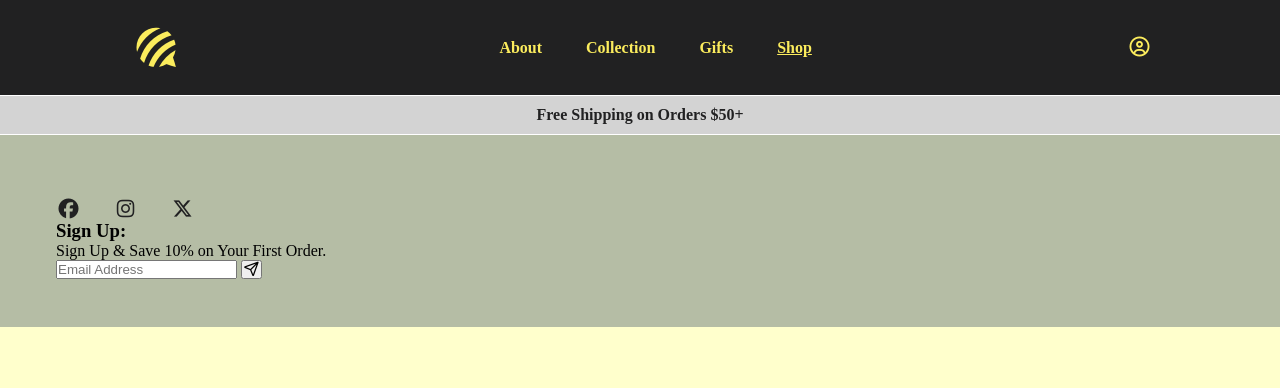
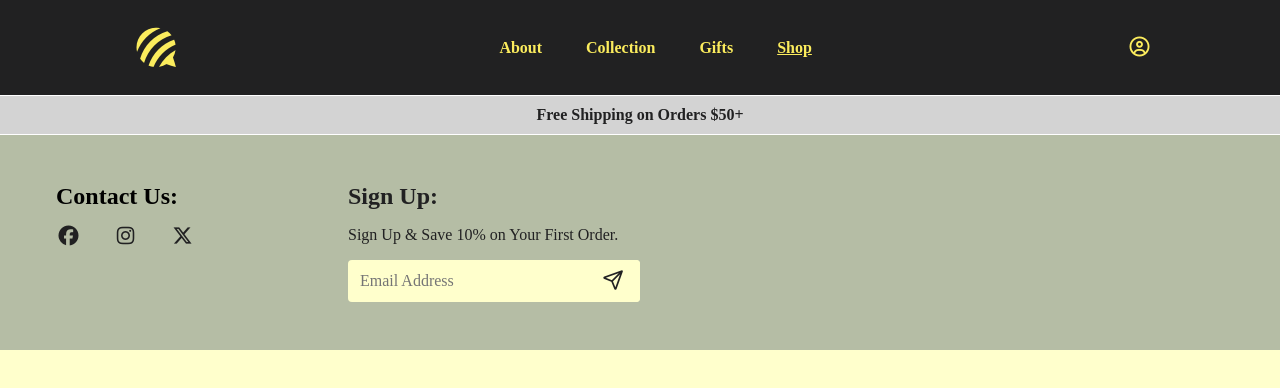
Before and after one commit to mateuszcalderon/ecommerce-template, a plain HTML site: page index.html in a window 1280 px wide. Drawn offline with Linux system fonts and the light colour scheme.

Commit message:
Edit sign-up and input-group classes

```diff
--- a/css/style.css
+++ b/css/style.css
@@ -49,6 +49,40 @@ footer {
     display: grid;
     grid-template-columns: repeat(4, 1fr);
     padding: 3rem 3.5rem;
+}
+
+.sign-up {
+    display: flex;
+    flex-direction: column;
+    gap: 1rem;
+}
+
+.sign-up h2, p {
+    color: var(--ink-black);
+}
+
+.input-group {
+    align-items: center;
+    background-color: var(--cream);
+    border-radius: 4px;
+    display: flex;
+}
+
+.input-group input {
+    all: unset;
+    padding: 0.75rem;
+    width: 100%;
+}
+
+.input-group button {
+    background-color: var(--cream);
+    border: none;
+    border-radius: 0px 4px 4px 0px;
+    color: var(--ink-black);
+    cursor: pointer;
+    font-size: 1.125rem;
+    height: 100%;
+    padding: 0 1rem;
 }
 
 .div-social-icons {
--- a/index.html
+++ b/index.html
@@ -36,14 +36,17 @@
     <footer>
         <div class="div-footer-content">
             <div class="div-footer-contact">
+                <h2>Contact Us:</h2>
                 <div class="div-social-icons">
                     <a href="#"><i class="fa-brands fa-facebook"></i></a>
                     <a href="#"><i class="fa-brands fa-instagram"></i></a>
                     <a href="#"><i class="fa-brands fa-x-twitter"></i></a>
                 </div>
-                <h3>Sign Up:</h3>
+            </div>
+            <div class="sign-up">
+                <h2>Sign Up:</h2>
                 <p>Sign Up & Save 10% on Your First Order.</p>
-                <div>
+                <div class="input-group">
                     <input type="email" id="email" name="email" placeholder="Email Address">
                     <button>
                         <i class="fa-regular fa-paper-plane"></i>
```
